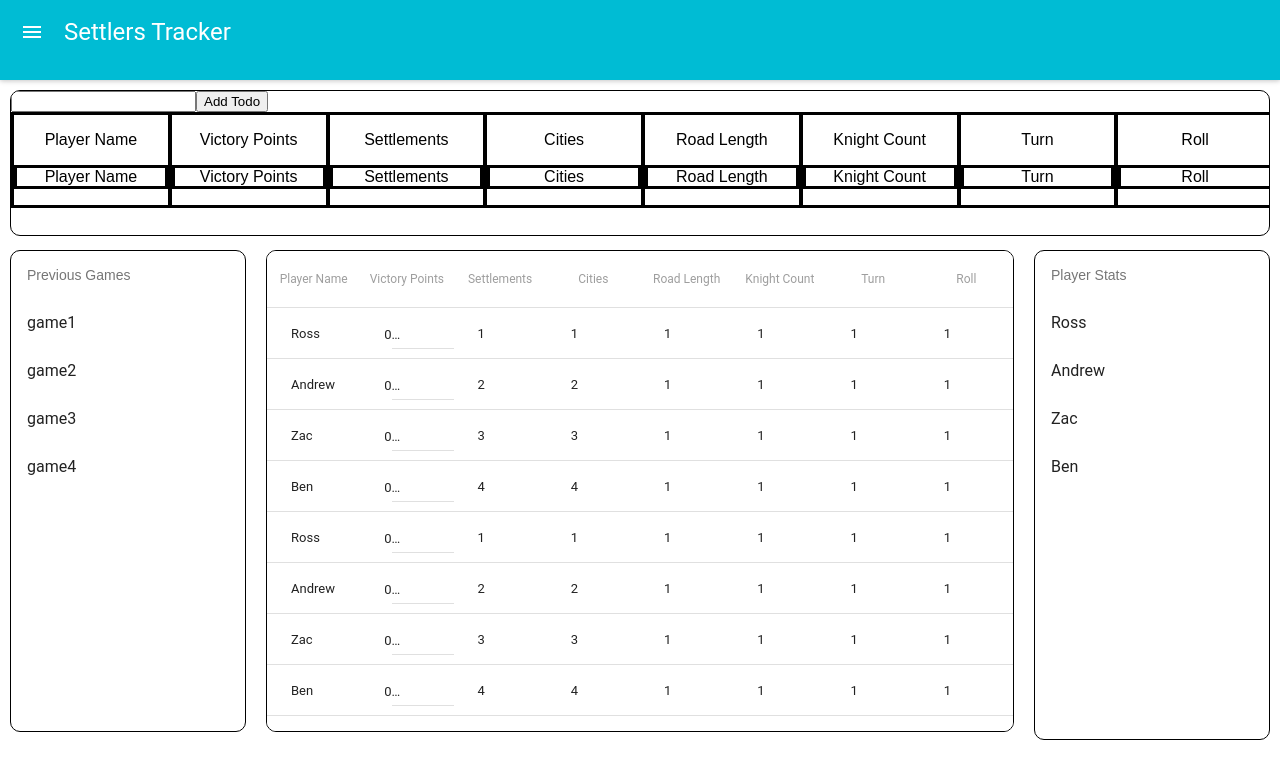
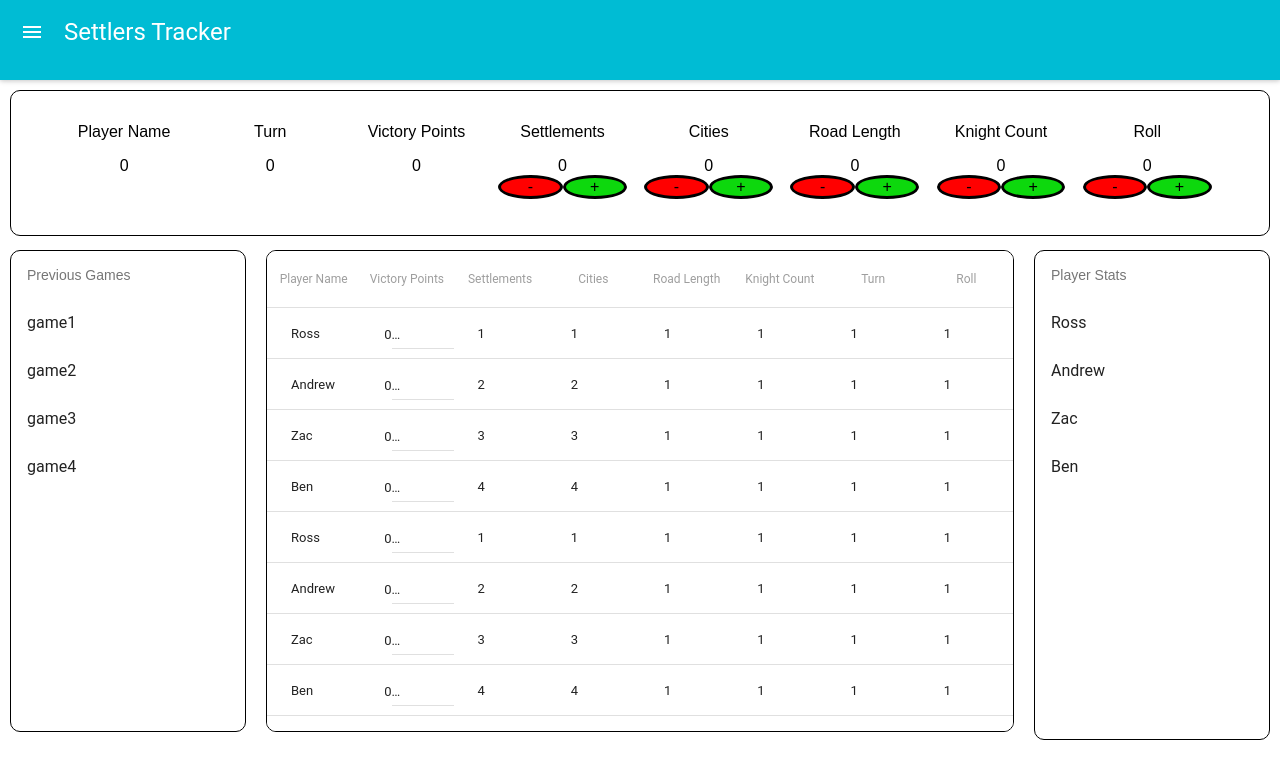
Before and after one commit to Rsalge/settlers-tracker, a React (Create React App) app: page / in a window 1280 px wide. Shown: the top 778 px of the page. Built offline with nearby package versions, Linux system fonts and the light colour scheme.

Commit message:
displays all fields and only allows editing of appropriate fields

```diff
--- a/src/actions/index.js
+++ b/src/actions/index.js
@@ -23,6 +23,20 @@ export const toggleTodo = id => {
   }
 }
 
+export const incrementCount = id => {
+  return {
+    type: 'INCREMENT_COUNT',
+    id
+  }
+}
+
+export const decrementCount = id => {
+  return {
+    type: 'DECREMENT_COUNT',
+    id
+  }
+}
+
 export const VisibilityFilters = {
   SHOW_ALL: 'SHOW_ALL',
   SHOW_COMPLETED: 'SHOW_COMPLETED',
--- a/src/components/CurrentTurn.js
+++ b/src/components/CurrentTurn.js
@@ -19,9 +19,7 @@ class CurrentTurn extends Component {
   render() {
     return (
       <div className="App-top-center-container">
-        <AddTodo />
         <VisibleTodoList />
-        <Footer />
       </div>
     );
   }
--- a/src/components/Todo.js
+++ b/src/components/Todo.js
@@ -1,29 +1,34 @@
 import React from 'react'
 import PropTypes from 'prop-types'
 import { GridList, GridTile } from 'material-ui/GridList';
+import FloatingActionButton from 'material-ui/FloatingActionButton';
+import ContentAdd from 'material-ui/svg-icons/content/add';
+import ContentRemove from 'material-ui/svg-icons/content/remove';
 
 
-const Todo = ({ onClick, completed, text, img }) => (
-  <div>
 
-    <GridTile
-          key={'test'}
-          titleStyle={{
-            color: 'rgb(50, 188, 212)',
-          }}
-          style={{
-            width: '100%',
-            textAlign: 'center',
-            border: 'solid'
-          }}
-          titleBackground="linear-gradient(to top, rgba(0,0,0,0.7) 0%,rgba(0,0,0,0.3) 70%,rgba(0,0,0,0) 100%)"
-        >
-          <p> {text} </p>
-          <p style={{border:'solid'}}> {text} </p>
-
-        </GridTile>
+const Todo = ({ onClick, completed, text, img, onIncrementClick, onDecrementClick, id, count, calculated }) => {
+  console.log('todo ', id, 'count: ', count)
+  let showCounter = 'inherit'
+  if ( calculated ) {
+    console.log('DISPLAY SET TO NONE')
+    showCounter = 'none'
+  }
+  return (
+    <li style={{listStyleType: 'none', textAlign: 'center', width: '12%'}}>
+      <p> {text} </p>
+      {count}
+      <div style={{display:showCounter}}>
+        <div style={{display: 'inline-block', borderRadius:'75%', width: '40%', backgroundColor:'red', border:'solid'}} onClick={()=> onDecrementClick(id)} mini={true} >
+          -
+        </div>
+        <div style={{display: 'inline-block', borderRadius:'75%', width: '40%', backgroundColor:'#0dd80d', border:'solid'}} onClick={()=> onIncrementClick(id)} mini={true} >
+          +
+        </div>
       </div>
-)
+    </li>
+  )
+}
 
 Todo.propTypes = {
   onClick: PropTypes.func.isRequired,
--- a/src/components/TodoList.js
+++ b/src/components/TodoList.js
@@ -19,12 +19,12 @@ const styles = {
   },
 };
 
-const TodoList = ({ todos, onTodoClick }) => (
-  <GridList style={styles.gridList} cols={2.2}>
+const TodoList = ({ todos, onTodoClick, onIncrementClick, onDecrementClick }) => (
+  <ul style={styles.gridList} cols={2.2}>
     {todos.map(todo => (
-      <Todo key={todo.id} {...todo} onClick={() => onTodoClick(todo.id)} />
+      <Todo key={todo.id} {...todo} onDecrementClick={onDecrementClick} onIncrementClick={onIncrementClick} />
     ))}
-  </GridList>
+  </ul>
 )
 
 TodoList.propTypes = {
--- a/src/containers/VisibleTodoList.js
+++ b/src/containers/VisibleTodoList.js
@@ -1,5 +1,5 @@
 import { connect } from 'react-redux'
-import { toggleTodo } from '../actions'
+import { toggleTodo, incrementCount, decrementCount } from '../actions'
 import TodoList from '../components/TodoList'
 
 const getVisibleTodos = (todos, filter) => {
@@ -24,6 +24,12 @@ const mapDispatchToProps = dispatch => {
   return {
     onTodoClick: id => {
       dispatch(toggleTodo(id))
+    },
+    onIncrementClick: id => {
+      dispatch(incrementCount(id))
+    },
+    onDecrementClick: id => {
+      dispatch(decrementCount(id))
     }
   }
 }
--- a/src/reducers/todos.js
+++ b/src/reducers/todos.js
@@ -1,12 +1,12 @@
 const inputFields = [
-  {id: 'playerName', text: 'Player Name', completed: false, img: '../images/CatanCard_VictoryPoint.png'},
-  {id: 'victoryPoints', text: 'Victory Points', completed: false},
-  {id: 'settlements', text: 'Settlements', completed: false},
-  {id: 'cities', text: 'Cities', completed: false},
-  {id: 'roadLength', text: 'Road Length', completed: false},
-  {id: 'knightCount', text: 'Knight Count', completed: false},
-  {id: 'turn', text: 'Turn', completed: false},
-  {id: 'roll', text: 'Roll', completed: false},
+  {id: 'playerName', text: 'Player Name', calculated: true, count: 0},
+  {id: 'turn', text: 'Turn', calculated: true, count: 0},
+  {id: 'victoryPoints', text: 'Victory Points', calculated: true, count: 0},
+  {id: 'settlements', text: 'Settlements', calculated: false, count: 0},
+  {id: 'cities', text: 'Cities', calculated: false, count: 0},
+  {id: 'roadLength', text: 'Road Length', calculated: false, count: 0},
+  {id: 'knightCount', text: 'Knight Count', calculated: false, count: 0},
+  {id: 'roll', text: 'Roll', calculated: false, count: 0},
 ]
 
 const todos = (state = inputFields, action) => {
@@ -26,6 +26,18 @@ const todos = (state = inputFields, action) => {
           ? {...todo, completed: !todo.completed}
           : todo
       )
+    case 'INCREMENT_COUNT':
+      return state.map(todo =>
+        (todo.id === action.id)
+          ? {...todo, count: todo.count + 1}
+          : todo
+      )
+    case 'DECREMENT_COUNT':
+      return state.map(todo =>
+        (todo.id === action.id)
+          ? {...todo, count: todo.count - 1}
+          : todo
+      )
     default:
       return state
   }
```
